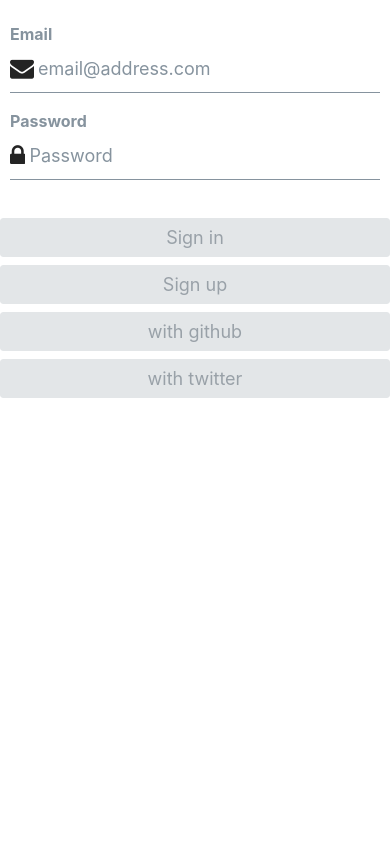
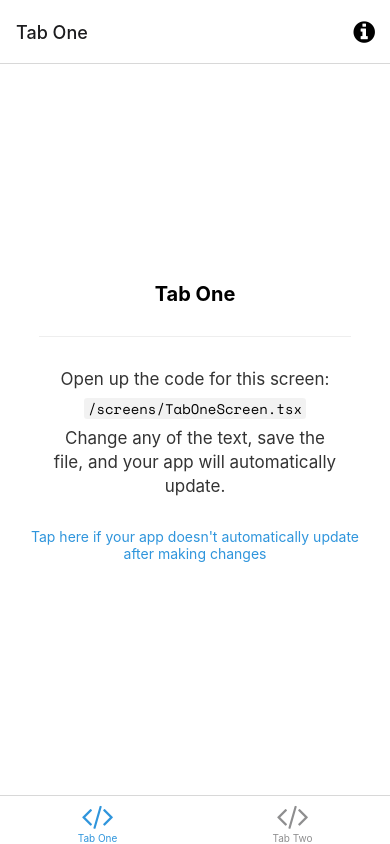
Before and after one commit to stan-dot/react-native-playground, a React Native app in the folder combined-apps/: screen /screens/TabTwoScreen.tsx in a window 390 px wide. Built offline with nearby package versions, Linux system fonts and the light colour scheme; no server answers; what expo-linking would draw is missing.

Commit message:
stuck on the bit about auth

```diff
--- a/combined-apps/App.tsx
+++ b/combined-apps/App.tsx
@@ -13,7 +13,7 @@ const Container = () => {
   const colorScheme = useColorScheme();
   console.log('in the container');
 
-  // return <Navigation colorScheme={colorScheme} />
+  return <Navigation colorScheme={colorScheme} />
   return user ?
     <Navigation colorScheme={colorScheme} />
     : <Auth />
--- a/combined-apps/components/Auth.tsx
+++ b/combined-apps/components/Auth.tsx
@@ -1,3 +1,4 @@
+import 'react-native-url-polyfill/auto';
 import React, { useState } from 'react'
 import { Alert, StyleSheet, View } from 'react-native'
 import { Styles } from '../lib/constants'
@@ -9,23 +10,25 @@ import { AuthResponse, OAuthResponse, User } from '@supabase/supabase-js'
 
 type LoginTypes = 'none'|  'email' | 'signup' | 'github' | 'twitter';
 
+// async function signInWithEmail() {
+//   const { data, error } = await supabase.auth.signInWithOtp({
+//     email: 'example@email.com',
+//     options: {
+//       emailRedirectTo: 'https://example.com/welcome',
+//     },
+//   })
+// }
 
 async function getAuthResponse(type: LoginTypes, email: string, password: string):Promise<AuthResponse | OAuthResponse>   {
   if (type === 'email') {
-    return await supabase.auth.signInWithPassword({
-      email: 'example@email.com',
-      password: 'example-password',
-    });
+    console.log(window.localStorage);
+    return await supabase.auth.signInWithPassword({ email, password });
+
   }
 
   if (type === 'signup') {
-    return await supabase.auth.signUp({
-      email: 'example@email.com',
-      password: 'example-password',
-    });
-
+    return await supabase.auth.signUp({ email, password });
    }
-
 
   if (type === 'github') {
    return  await supabase.auth.signInWithOAuth({
@@ -58,6 +61,7 @@ export default function Auth() {
   const handleLogin = async (type: LoginTypes, email: string, password: string) => {
     setLoading(type)
     const { data, error:authError } = await getAuthResponse(type, email, password);
+    console.log(console.error(authError));
     if (!authError) Alert.alert('Check your email for the login link!')
     if (authError) Alert.alert(authError.message)
     console.log(data);
@@ -94,7 +98,7 @@ export default function Auth() {
       <View style={[styles.verticallySpaced, { marginTop: 20 }]}>
         <Button
           title="Sign in"
-          disabled={!!loading.length}
+          // disabled={!!loading.length}
           loading={loading === 'email'}
           onPress={() => handleLogin('email', email, password)}
         />
@@ -102,15 +106,15 @@ export default function Auth() {
       <View style={styles.verticallySpaced}>
         <Button
           title="Sign up"
-          disabled={!!loading.length}
+          // disabled={!!loading.length}
           loading={loading === 'signup'}
           onPress={() => handleLogin('signup', email, password)}
         />
       </View>
       <View style={styles.verticallySpaced}>
         <Button
-          title="with github"
-          disabled={!!loading.length}
+          title="Sign in with github coming soon"
+          disabled={true}
           loading={loading === 'github'}
           onPress={() => handleLogin('github', email, password)}
         />
@@ -118,8 +122,8 @@ export default function Auth() {
 
       <View style={styles.verticallySpaced}>
         <Button
-          title="with twitter"
-          disabled={!!loading.length}
+          title="Sign in with twitter coming soon"
+          disabled={true}
           loading={loading === 'twitter'}
           onPress={() => handleLogin('twitter', email, password)}
         />
--- a/combined-apps/components/TodoList.tsx
+++ b/combined-apps/components/TodoList.tsx
@@ -1,3 +1,4 @@
+import 'react-native-url-polyfill/auto';
 import React, { useEffect, useState } from 'react'
 import { View, StyleSheet, ScrollView, SafeAreaView, FlatList } from 'react-native'
 import { Styles } from '../lib/constants'
@@ -8,7 +9,6 @@ import { useUser } from '../components/UserContext'
 import { Button, Input, ListItem, CheckBox } from 'react-native-elements'
 
 /** URL polyfill. Required for Supabase queries to work in React Native. */
-import 'react-native-url-polyfill/auto'
 
 type Todo = {
   id: number
--- a/combined-apps/components/UserContext.tsx
+++ b/combined-apps/components/UserContext.tsx
@@ -1,7 +1,10 @@
+import 'react-native-url-polyfill/auto';
 import React, { useEffect, useState, createContext, useContext } from 'react'
 import { Session, User } from '@supabase/supabase-js'
 import { supabase } from '../lib/initSupabase'
 import { Alert } from 'react-native';
+
+/** URL polyfill. Required for Supabase queries to work in React Native. */
 
 export const UserContext = createContext<{ user: User | null; session: Session | null }>({
   user: null,
@@ -14,8 +17,10 @@ export const UserContextProvider = (props: any) => {
   const [user, setUser] = useState<User | null>(null)
 
   useEffect(() => {
+    console.log('user context use effect');
     // const { data:sessionData, error: sessionError } = await supabase.auth.getSession()
     supabase.auth.getSession().then(({ data, error }) => {
+      console.log('getting the session', data);
       const user: User | null = (data.session && data.session.user) ?? null;
       if (!error && !user) Alert.alert('Check your email for the login link!')
       if (error) Alert.alert(error.message)
--- a/combined-apps/lib/constants.ts
+++ b/combined-apps/lib/constants.ts
@@ -2,7 +2,8 @@ if (!process.env.SUPABASE_URL) {
   console.log('constants.ts', 'Make sure you have a `.env` file to populate your variables.')
 }
 
-export const SUPABASE_URL = process.env.REACT_NATIVE_SUPABASE_URL || "https://tqesyutadabvauogvnpc.supabase.com";;
+// todo here I cancelled the m at the end
+export const SUPABASE_URL = process.env.REACT_NATIVE_SUPABASE_URL || "https://tqesyutadabvauogvnpc.supabase.co";
 export const SUPABASE_ANON_KEY = process.env.REACT_NATIVE_SUPABASE_ANON_KEY || "eyJhbGciOiJIUzI1NiIsInR5cCI6IkpXVCJ9.eyJpc3MiOiJzdXBhYmFzZSIsInJlZiI6InRxZXN5dXRhZGFidmF1b2d2bnBjIiwicm9sZSI6ImFub24iLCJpYXQiOjE2Njg1MTgyNDAsImV4cCI6MTk4NDA5NDI0MH0.dAWu0zaC2IP8fWamdlv2DslrkSfWQ4BQTovq443okMA";
 
 // REACT_NATIVE_SUPABASE_URL=https://tqesyutadabvauogvnpc.supabase.com
--- a/combined-apps/lib/initSupabase.ts
+++ b/combined-apps/lib/initSupabase.ts
@@ -5,10 +5,14 @@ import { SUPABASE_URL, SUPABASE_ANON_KEY } from './constants'
 // todo that might need to change
 const options: SupabaseClientOptions<'public'> = {
   auth: {
-    storage: AsyncStorage
-  }
+    storage: AsyncStorage,
+      autoRefreshToken: true,
+    persistSession: true,
+    detectSessionInUrl: false,
+  },
 };
 export const supabase = createClient(SUPABASE_URL, SUPABASE_ANON_KEY, options);
+console.log('inited supabase', supabase);
 
 export async function signout() {
     const { error } = await supabase.auth.signOut()
```
Also changed, not shown: 1 other file (tests, documents, lock files or other folders).
